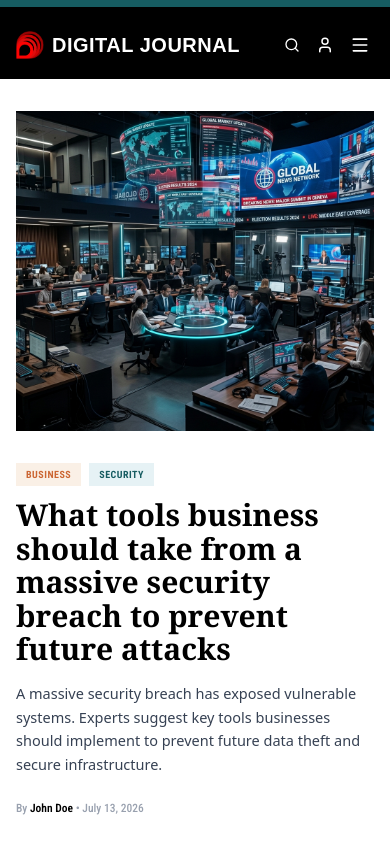
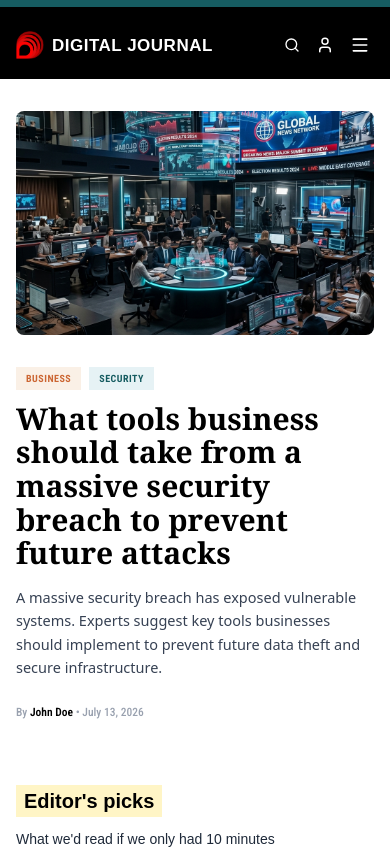
Before and after one commit to RushdhiMR/Digital-Journal-Frontend, a Next.js app in the folder digital-journal-clone/: page / in a window 390 px wide. Shown: the top 849 px of the page. Built offline with nearby package versions, Linux system fonts and the light colour scheme.

Commit message:
Enhance site-wide mobile responsiveness across headers, heroes, category feeds, dashboards, and footers

```diff
--- a/digital-journal-clone/components/CategoryHero.tsx
+++ b/digital-journal-clone/components/CategoryHero.tsx
@@ -35,7 +35,7 @@ export default function CategoryHero({
 
       <div className="grid grid-cols-1 lg:grid-cols-3 gap-8 items-start">
         {/* Featured Image */}
-        <div className="lg:col-span-2 relative w-full h-[400px] lg:h-[480px] overflow-hidden bg-gray-100">
+        <div className="lg:col-span-2 relative w-full aspect-[16/10] sm:aspect-video lg:h-[480px] overflow-hidden bg-gray-100 rounded-lg">
           <img
             src={articleImage}
             alt={articleTitle}
--- a/digital-journal-clone/components/Footer.tsx
+++ b/digital-journal-clone/components/Footer.tsx
@@ -14,6 +14,7 @@ export default function Footer() {
           <img
             src="/media__1784141210181.png"
             alt="Digital Journal Logo"
+            onError={(e) => { e.currentTarget.src = "/logo.png"; }}
             className="h-8 w-auto object-contain"
           />
         </div>
--- a/digital-journal-clone/components/Header.tsx
+++ b/digital-journal-clone/components/Header.tsx
@@ -228,7 +228,7 @@ export default function Header() {
               />
             </div>
 
-            <span className="text-[20px] md:text-[30px] leading-none font-bold tracking-[0.5px] whitespace-nowrap">
+            <span className="text-[17px] sm:text-[22px] md:text-[30px] leading-none font-bold tracking-[0.5px] whitespace-nowrap">
               DIGITAL JOURNAL
             </span>
           </Link>
--- a/digital-journal-clone/components/Hero.tsx
+++ b/digital-journal-clone/components/Hero.tsx
@@ -7,7 +7,7 @@ export default function Hero() {
         {/* Main Hero Image Clickable Link */}
         <Link
           href="/business/companies/what-tools-business-should-take-from-a-massive-security-breach-to-prevent-future-attacks"
-          className="lg:col-span-2 relative w-full h-[400px] lg:h-[480px] overflow-hidden bg-gray-100 block group"
+          className="lg:col-span-2 relative w-full aspect-[16/10] sm:aspect-video lg:h-[480px] overflow-hidden bg-gray-100 rounded-lg block group"
         >
           <img
             src="https://images.unsplash.com/photo-1540575467063-178a50c2df87?w=1200&h=800&fit=crop"
--- a/digital-journal-clone/components/HeroSection.tsx
+++ b/digital-journal-clone/components/HeroSection.tsx
@@ -9,7 +9,7 @@ export default function HeroSection() {
         {/* Main Hero Image Clickable Link */}
         <Link
           href="/business/companies/what-tools-business-should-take-from-a-massive-security-breach-to-prevent-future-attacks"
-          className="relative w-full h-[320px] md:h-[400px] lg:h-[480px] overflow-hidden bg-gray-100 block group"
+          className="relative w-full aspect-[16/10] sm:aspect-video lg:h-[480px] overflow-hidden bg-gray-100 rounded-lg block group"
         >
           <img
             src="/ai_hero.png"
```
